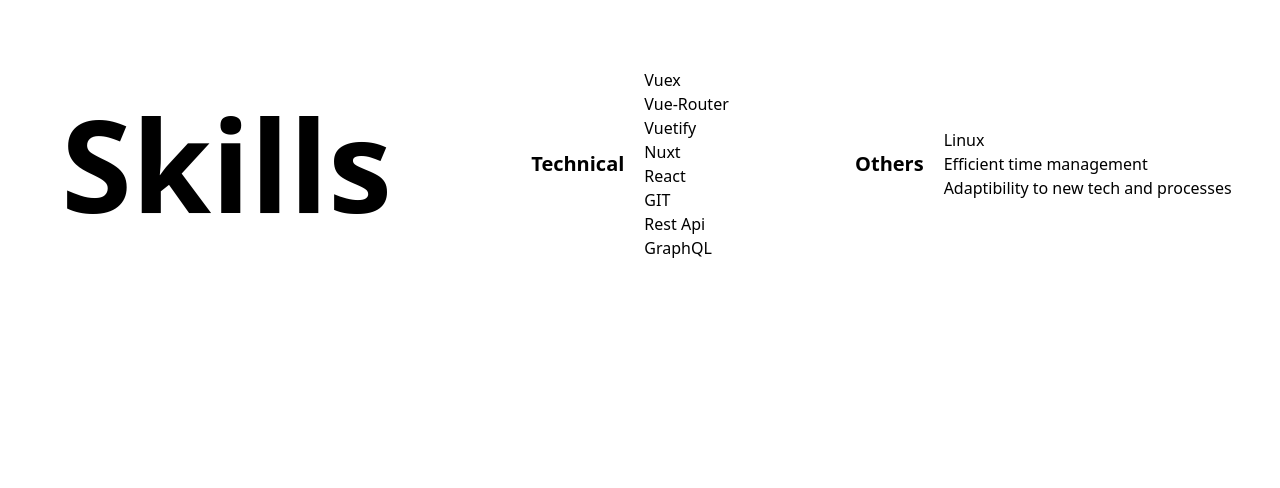
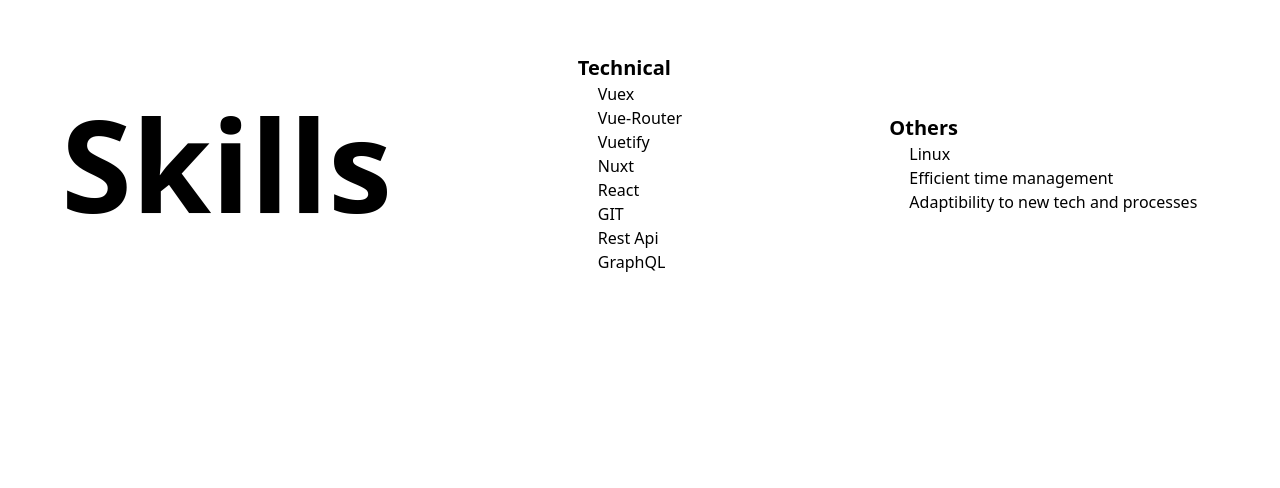
Before and after one commit to umangcodes/portfolio_project, a Vue app: page / in a window 1280 px wide. Shown: the part 1692-2180 px from the top of the page. Built offline with nearby package versions, Linux system fonts and the light colour scheme.

Commit message:
skills component styling modified

```diff
--- a/src/components/home/Skills.vue
+++ b/src/components/home/Skills.vue
@@ -13,7 +13,8 @@
           <span class="text-center font-bold text-9xl">Skills</span>
         </div>
       </div>
-      <div class="grid-start-2 flex items-center">
+      <div class="flex items-center">
+        <div class="grid-start-2 flex flex-col justify-items-center">
           <span class="text-xl font-semibold">Technical</span>
           <ul class="px-5">
             <li>Vuex</li>
@@ -26,7 +27,9 @@
             <li>GraphQL</li>
           </ul>
         </div>
-      <div class="grid-start-3 flex items-center">
+      </div>
+      <div class="flex items-center">
+        <div class="grid-start-3 flex flex-col justify-items-center">
           <span class="text-xl font-semibold">Others</span>
           <ul class="px-5">
             <li>Linux</li>
@@ -37,6 +40,7 @@
         </div>
       </div>
     </div>
+  </div>
 </template>
 
 <script>
```
Lines whose indentation alone changed are shown as unchanged.
